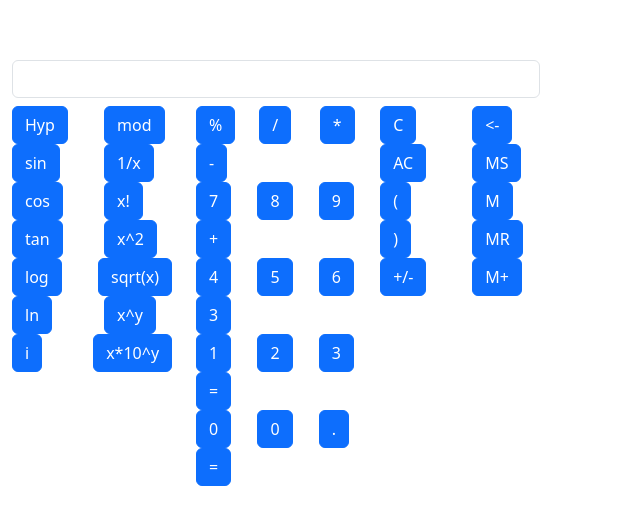
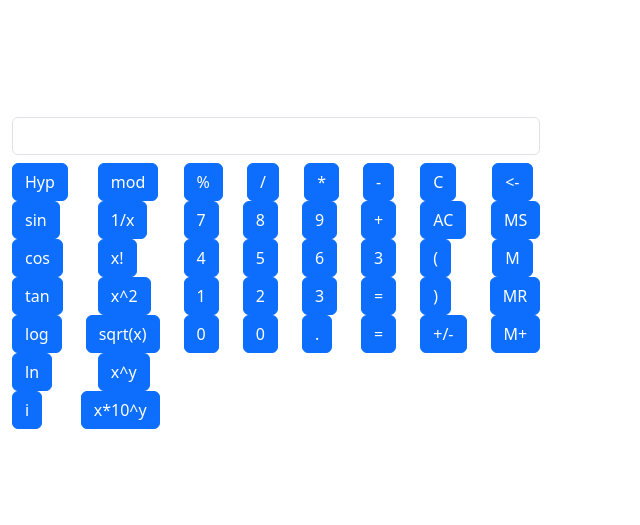
Before and after one commit to Petya-G/kliens-hw-calculator, a React (Vite) app: page / in a window 1280 px wide. Shown: the part 127-652 px from the top of the page, without its empty margins (0-640 px from the left). Built offline with nearby package versions, Linux system fonts and the light colour scheme.

Commit message:
added panels

```diff
--- a/src/App.tsx
+++ b/src/App.tsx
@@ -1,13 +1,12 @@
 import Container from "react-bootstrap/Container";
 import Row from "react-bootstrap/Row";
-import Col from "react-bootstrap/Col";
-import Button from "react-bootstrap/Button";
 import Form from "react-bootstrap/Form";
 import { useState } from "react";
 import type { Dispatch, SetStateAction } from "react";
-
-import { createContext, useContext } from "react";
-import { evaluate } from "mathjs";
+import { createContext } from "react";
+import LeftPanel from "./LeftPanel";
+import MiddlePanel from "./MiddlePanel";
+import RightPanel from "./RightPanel";
 
 const AppContext = createContext<
   | {
@@ -19,49 +18,12 @@ const AppContext = createContext<
   | undefined
 >(undefined);
 
-function useCalculate() {
-  const { input, setResult } = useContext(AppContext)!;
-  return () => {
-    try {
-      setResult(evaluate(input));
-    } catch (error) {
-      setResult("Syntax error");
-    }
-  };
-}
-
-function CalcButton({ value }: { value: string }) {
-  const { setInput } = useContext(AppContext)!;
-  const calculate = useCalculate();
-  return (
-    <Col>
-      <Button
-        onClick={() => {
-          setInput((input) => input + value);
-          calculate();
-        }}
-      >
-        {value}
-      </Button>
-    </Col>
-  );
-}
-
-function EqualsButton() {
-  const calculate = useCalculate();
-  return (
-    <Col>
-      <Button onClick={calculate}>=</Button>
-    </Col>
-  );
-}
-
 function App() {
   const [input, setInput] = useState("");
   const [result, setResult] = useState("");
 
   return (
-    <AppContext value={{ input, setInput, result, setResult }}>
+    <AppContext.Provider value={{ input, setInput, result, setResult }}>
       <Container>
         <Container>
           <Row>
@@ -76,94 +38,13 @@ function App() {
           </Row>
         </Container>
         <Row>
-          <Col>
-            <Row>
-              <CalcButton value="Hyp" />
-              <CalcButton value="mod" />
-            </Row>
-            <Row>
-              <CalcButton value="sin" />
-              <CalcButton value="1/x" />
-            </Row>
-            <Row>
-              <CalcButton value="cos" />
-              <CalcButton value="x!" />
-            </Row>
-            <Row>
-              <CalcButton value="tan" />
-              <CalcButton value="x^2" />
-            </Row>
-            <Row>
-              <CalcButton value="log" />
-              <CalcButton value="sqrt(x)" />
-            </Row>
-            <Row>
-              <CalcButton value="ln" />
-              <CalcButton value="x^y" />
-            </Row>
-            <Row>
-              <CalcButton value="i" />
-              <CalcButton value="x*10^y" />
-            </Row>
-          </Col>
-          <Col>
-            <Row>
-              <CalcButton value="%" />
-              <CalcButton value="/" />
-              <CalcButton value="*" />
-              <CalcButton value="-" />
-            </Row>
-            <Row>
-              <CalcButton value="7" />
-              <CalcButton value="8" />
-              <CalcButton value="9" />
-              <CalcButton value="+" />
-            </Row>
-            <Row>
-              <CalcButton value="4" />
-              <CalcButton value="5" />
-              <CalcButton value="6" />
-              <CalcButton value="3" />
-            </Row>
-            <Row>
-              <CalcButton value="1" />
-              <CalcButton value="2" />
-              <CalcButton value="3" />
-              <EqualsButton />
-            </Row>
-            <Row>
-              <CalcButton value="0" />
-              <CalcButton value="0" />
-              <CalcButton value="." />
-              <EqualsButton />
-            </Row>
-          </Col>
-          <Col>
-            <Row>
-              <CalcButton value="C" />
-              <CalcButton value="<-" />
-            </Row>
-            <Row>
-              <CalcButton value="AC" />
-              <CalcButton value="MS" />
-            </Row>
-            <Row>
-              <CalcButton value="(" />
-              <CalcButton value="M" />
-            </Row>
-            <Row>
-              <CalcButton value=")" />
-              <CalcButton value="MR" />
-            </Row>
-            <Row>
-              <CalcButton value="+/-" />
-              <CalcButton value="M+" />
-            </Row>
-          </Col>
+          <LeftPanel />
+          <MiddlePanel />
+          <RightPanel />
         </Row>
       </Container>
-    </AppContext>
+    </AppContext.Provider>
   );
 }
 
-export default App;
+export { App, AppContext };
--- /dev/null
+++ b/src/Buttons.tsx
@@ -0,0 +1,44 @@
+import { useState, useContext } from "react";
+import Col from "react-bootstrap/Col";
+import Button from "react-bootstrap/Button";
+import { evaluate } from "mathjs";
+import { AppContext } from "./App";
+
+function useCalculate() {
+  const { input, setResult } = useContext(AppContext)!;
+  return () => {
+    try {
+      setResult(evaluate(input));
+    } catch (error) {
+      setResult("Syntax error");
+    }
+  };
+}
+
+function CalcButton({ value }: { value: string }) {
+  const { setInput } = useContext(AppContext)!;
+  const calculate = useCalculate();
+  return (
+    <Col>
+      <Button
+        onClick={() => {
+          setInput((input) => input + value);
+          calculate();
+        }}
+      >
+        {value}
+      </Button>
+    </Col>
+  );
+}
+
+function EqualsButton() {
+  const calculate = useCalculate();
+  return (
+    <Col>
+      <Button onClick={calculate}>=</Button>
+    </Col>
+  );
+}
+
+export { useCalculate, CalcButton, EqualsButton };
--- /dev/null
+++ b/src/CalcRow.tsx
@@ -0,0 +1,7 @@
+import type { ReactNode } from "react";
+import Row from "react-bootstrap/Row";
+function CalcRow({ children }: { children?: ReactNode }) {
+  return <Row className="flex-nowrap">{children}</Row>;
+}
+
+export default CalcRow;
--- /dev/null
+++ b/src/LeftPanel.tsx
@@ -0,0 +1,39 @@
+import Col from "react-bootstrap/Col";
+import { CalcButton } from "./Buttons";
+import CalcRow from "./CalcRow";
+
+function LeftPanel() {
+  return (
+    <Col>
+      <CalcRow>
+        <CalcButton value="Hyp" />
+        <CalcButton value="mod" />
+      </CalcRow>
+      <CalcRow>
+        <CalcButton value="sin" />
+        <CalcButton value="1/x" />
+      </CalcRow>
+      <CalcRow>
+        <CalcButton value="cos" />
+        <CalcButton value="x!" />
+      </CalcRow>
+      <CalcRow>
+        <CalcButton value="tan" />
+        <CalcButton value="x^2" />
+      </CalcRow>
+      <CalcRow>
+        <CalcButton value="log" />
+        <CalcButton value="sqrt(x)" />
+      </CalcRow>
+      <CalcRow>
+        <CalcButton value="ln" />
+        <CalcButton value="x^y" />
+      </CalcRow>
+      <CalcRow>
+        <CalcButton value="i" />
+        <CalcButton value="x*10^y" />
+      </CalcRow>
+    </Col>
+  );
+}
+export default LeftPanel;
--- /dev/null
+++ b/src/MiddlePanel.tsx
@@ -0,0 +1,41 @@
+import Col from "react-bootstrap/Col";
+import { CalcButton, EqualsButton } from "./Buttons";
+import CalcRow from "./CalcRow";
+
+function MiddlePanel() {
+  return (
+    <Col>
+      <CalcRow>
+        <CalcButton value="%" />
+        <CalcButton value="/" />
+        <CalcButton value="*" />
+        <CalcButton value="-" />
+      </CalcRow>
+      <CalcRow>
+        <CalcButton value="7" />
+        <CalcButton value="8" />
+        <CalcButton value="9" />
+        <CalcButton value="+" />
+      </CalcRow>
+      <CalcRow>
+        <CalcButton value="4" />
+        <CalcButton value="5" />
+        <CalcButton value="6" />
+        <CalcButton value="3" />
+      </CalcRow>
+      <CalcRow>
+        <CalcButton value="1" />
+        <CalcButton value="2" />
+        <CalcButton value="3" />
+        <EqualsButton />
+      </CalcRow>
+      <CalcRow>
+        <CalcButton value="0" />
+        <CalcButton value="0" />
+        <CalcButton value="." />
+        <EqualsButton />
+      </CalcRow>
+    </Col>
+  );
+}
+export default MiddlePanel;
--- /dev/null
+++ b/src/RightPanel.tsx
@@ -0,0 +1,31 @@
+import Col from "react-bootstrap/Col";
+import { CalcButton } from "./Buttons";
+import CalcRow from "./CalcRow";
+
+function RightPanel() {
+  return (
+    <Col>
+      <CalcRow>
+        <CalcButton value="C" />
+        <CalcButton value="<-" />
+      </CalcRow>
+      <CalcRow>
+        <CalcButton value="AC" />
+        <CalcButton value="MS" />
+      </CalcRow>
+      <CalcRow>
+        <CalcButton value="(" />
+        <CalcButton value="M" />
+      </CalcRow>
+      <CalcRow>
+        <CalcButton value=")" />
+        <CalcButton value="MR" />
+      </CalcRow>
+      <CalcRow>
+        <CalcButton value="+/-" />
+        <CalcButton value="M+" />
+      </CalcRow>
+    </Col>
+  );
+}
+export default RightPanel
```
Also changed, not shown: src/main.tsx (+9 -9 lines).
